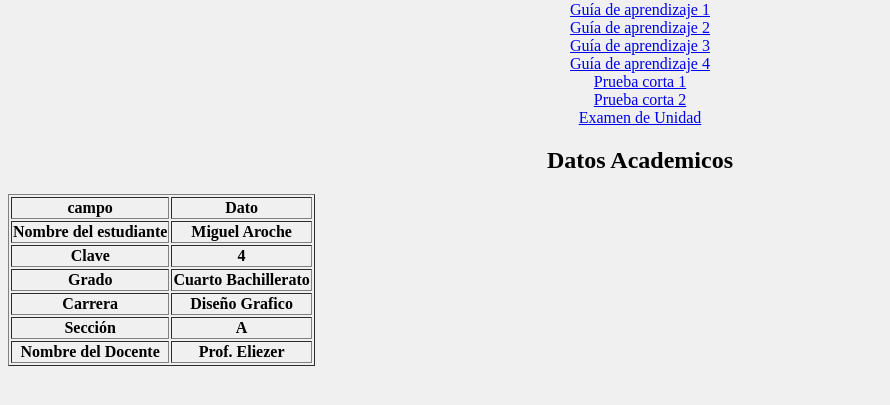
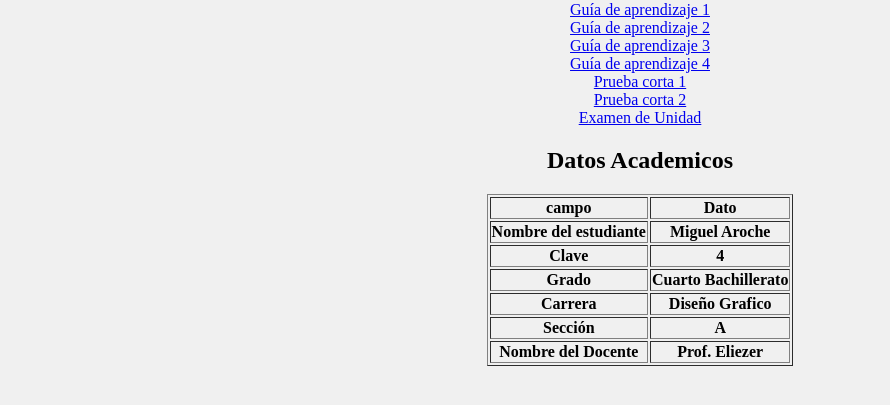
Before and after one commit to 22MAM01-MiguelAroche/proyecto4, a plain HTML site: page index.html in a window 1280 px wide. Shown: the part 79-484 px from the top of the page, without its empty margins (0-890 px from the left). Drawn offline with Linux system fonts and the light colour scheme.

Commit message:
Update index.html

```diff
--- a/index.html
+++ b/index.html
@@ -23,7 +23,7 @@
 
    <h2>Datos Academicos</h2>
 
-   <table border="1" align="cennter">
+   <table border="1" align="center">
    	<tr>
    		<th><b>campo</b></th>
    		<th><b>Dato</b></th>
```
